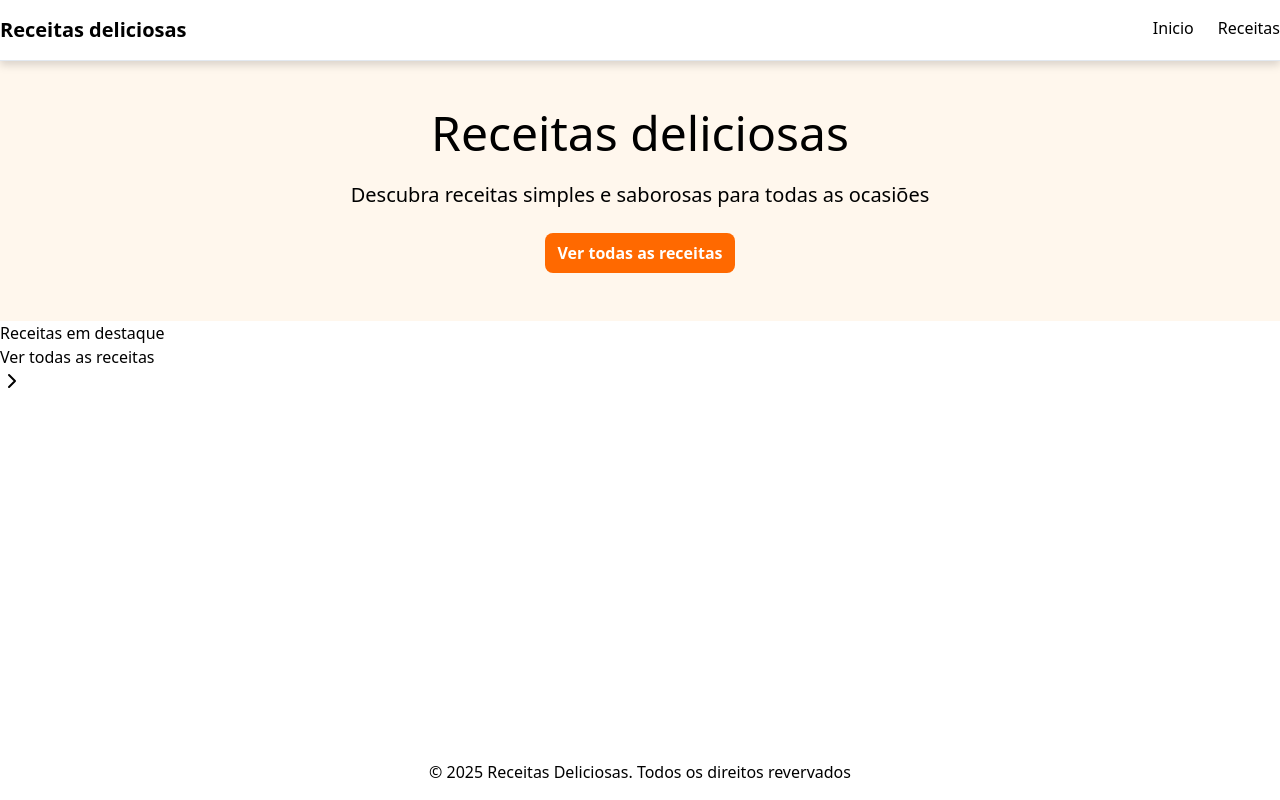
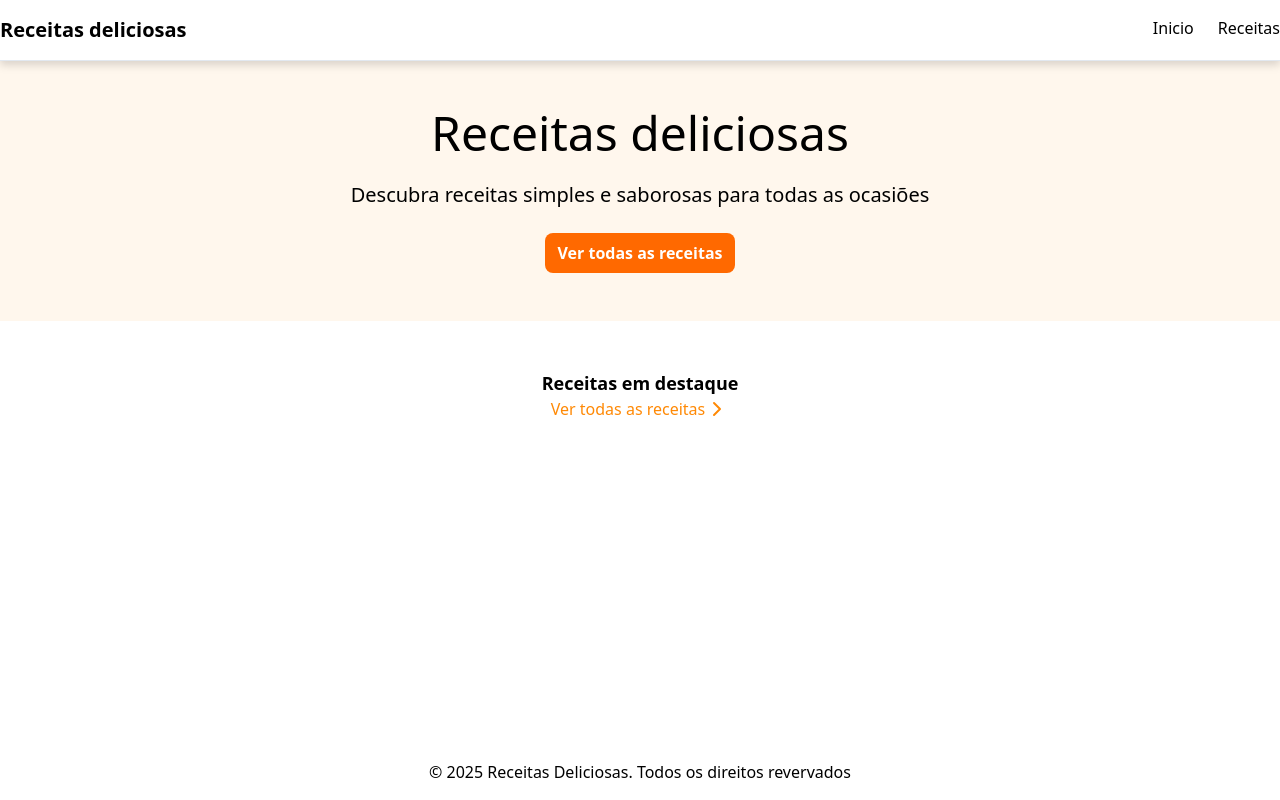
Before and after one commit to Davi-Lorena/receitas-byron, a Next.js app: page / in a window 1280 px wide. Built offline with nearby package versions, Linux system fonts and the light colour scheme.

Commit message:
feat: adiciona estilos na funcao receitas de destaque

```diff
--- a/src/app/page.tsx
+++ b/src/app/page.tsx
@@ -16,11 +16,11 @@ export default function Home() {
 </section>
 
 {/* Section: featured recipes */}
-<section>
-<div className="container mx-auto">
-  <h2>Receitas em destaque</h2>
+<section className="py-12">
+<div className="flex flex-col items-center container mx-auto">
+  <h2 className="text-lg font-bold">Receitas em destaque</h2>
   {/* Cards de receita */}
-  <Link href="/">
+  <Link className="flex text-orange-400 hover:text-orange-700 transition-colors"  href="/receitas">
   Ver todas as receitas
   <ChevronRight />
   </Link>
```
